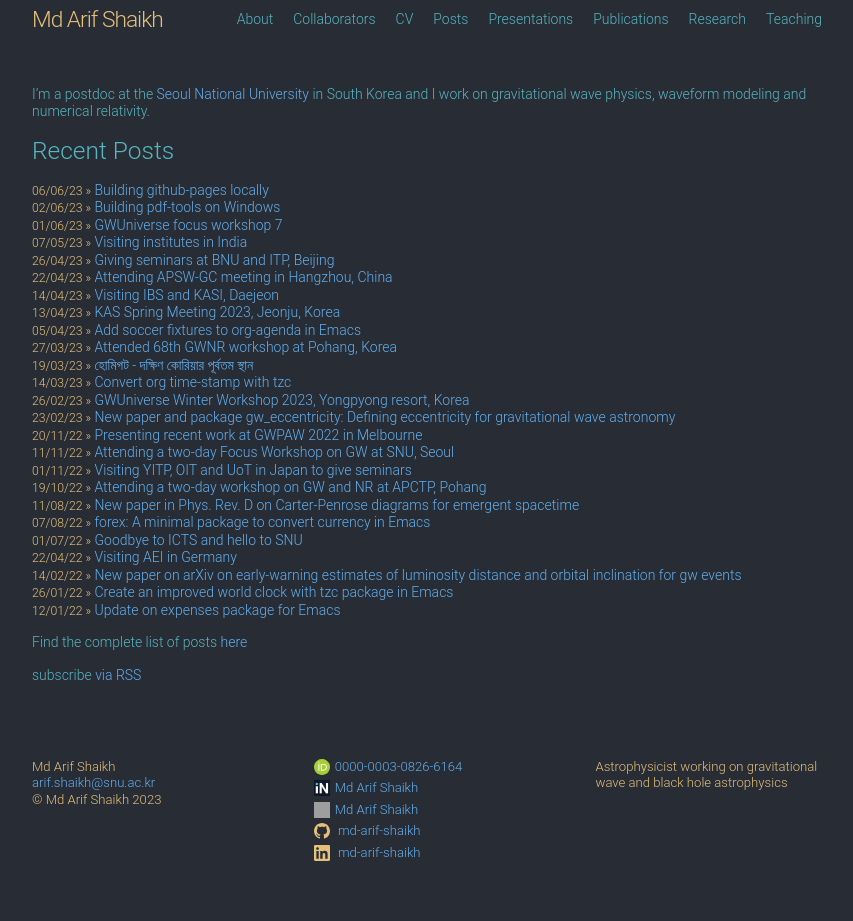
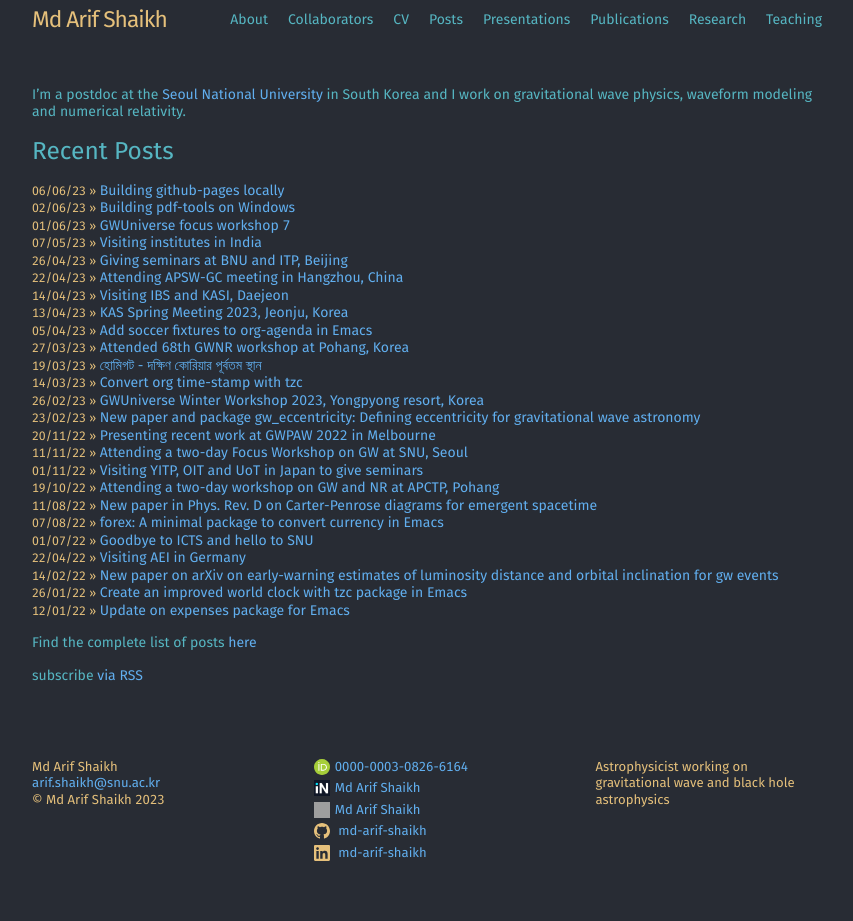
Before and after one commit to md-arif-shaikh/md-arif-shaikh.github.io, a Jekyll site: the page built from index.md, in a window 1280 px wide. Shown: the whole page, without its empty margins (213-1066 px from the left). Built offline with Jekyll 4.4.1, drawn with Linux system fonts in a browser that asks for light colours; some web fonts are replaced; grey boxes are pictures that could not be loaded.

Commit message:
use Fira Sans

```diff
--- a/_sass/minima.scss
+++ b/_sass/minima.scss
@@ -1,13 +1,14 @@
 @charset "utf-8";
-@import url('https://fonts.maateen.me/kalpurush/font.css');
-@import url('https://fonts.maateen.me/adorsho-lipi/font.css');
-@import url('https://fonts.maateen.me/bangla/font.css');
-@import url('https://fonts.maateen.me/charukola-ultra-light/font.css');
-@import url('https://fonts.maateen.me/ekushey-lohit/font.css');
-@import url('https://fonts.maateen.me/solaiman-lipi/font.css');
+@import url('https://fonts.googleapis.com/css2?family=Fira+Sans&display=swap');
+//@import url('https://fonts.maateen.me/kalpurush/font.css');
+//@import url('https://fonts.maateen.me/adorsho-lipi/font.css');
+//@import url('https://fonts.maateen.me/bangla/font.css');
+//@import url('https://fonts.maateen.me/charukola-ultra-light/font.css');
+//@import url('https://fonts.maateen.me/ekushey-lohit/font.css');
+//@import url('https://fonts.maateen.me/solaiman-lipi/font.css');
+// font names are "SolaimanLipi", 'EkusheyLohit', 'CharukolaUltraLight', 'Bangla', 'AdorshoLipi', 'Kalpurush'
 // Define defaults for each variable.
-
-$base-font-family: Roboto, 'EkusheyLohit', 'CharukolaUltraLight', 'Bangla', 'AdorshoLipi', 'Kalpurush', -apple-system, BlinkMacSystemFont, "Segoe UI", Helvetica, Arial, sans-serif, "Apple Color Emoji", "Segoe UI Emoji", "Segoe UI Symbol" !default;
+$base-font-family: "Fira Sans", -apple-system, BlinkMacSystemFont, "Segoe UI", Helvetica, Arial, sans-serif, "Apple Color Emoji", "Segoe UI Emoji", "Segoe UI Symbol" !default;
 $base-font-size:   14px !default;
 $base-font-weight: 350 !default;
 $small-font-size:  $base-font-size * 0.875 !default;
```
